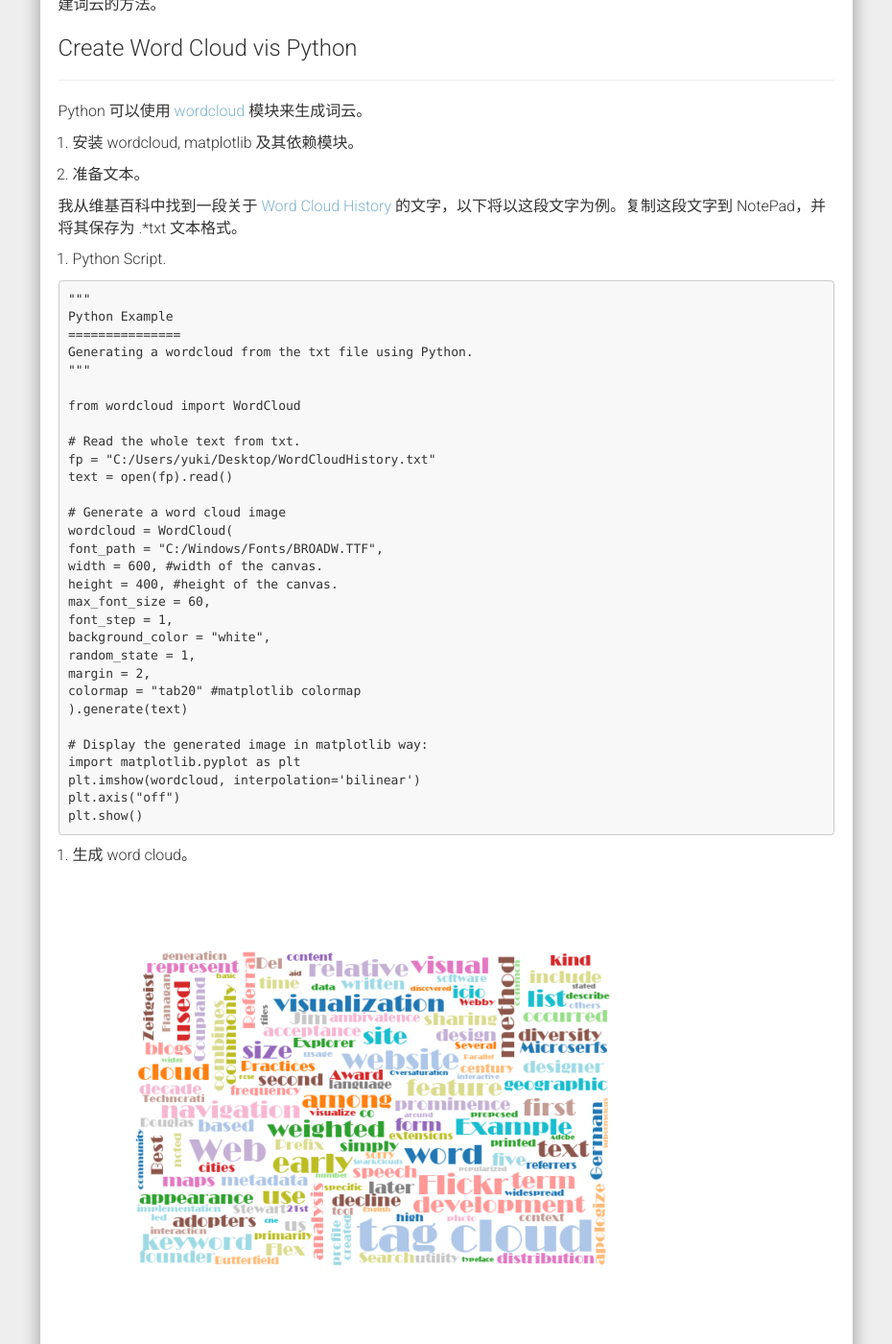
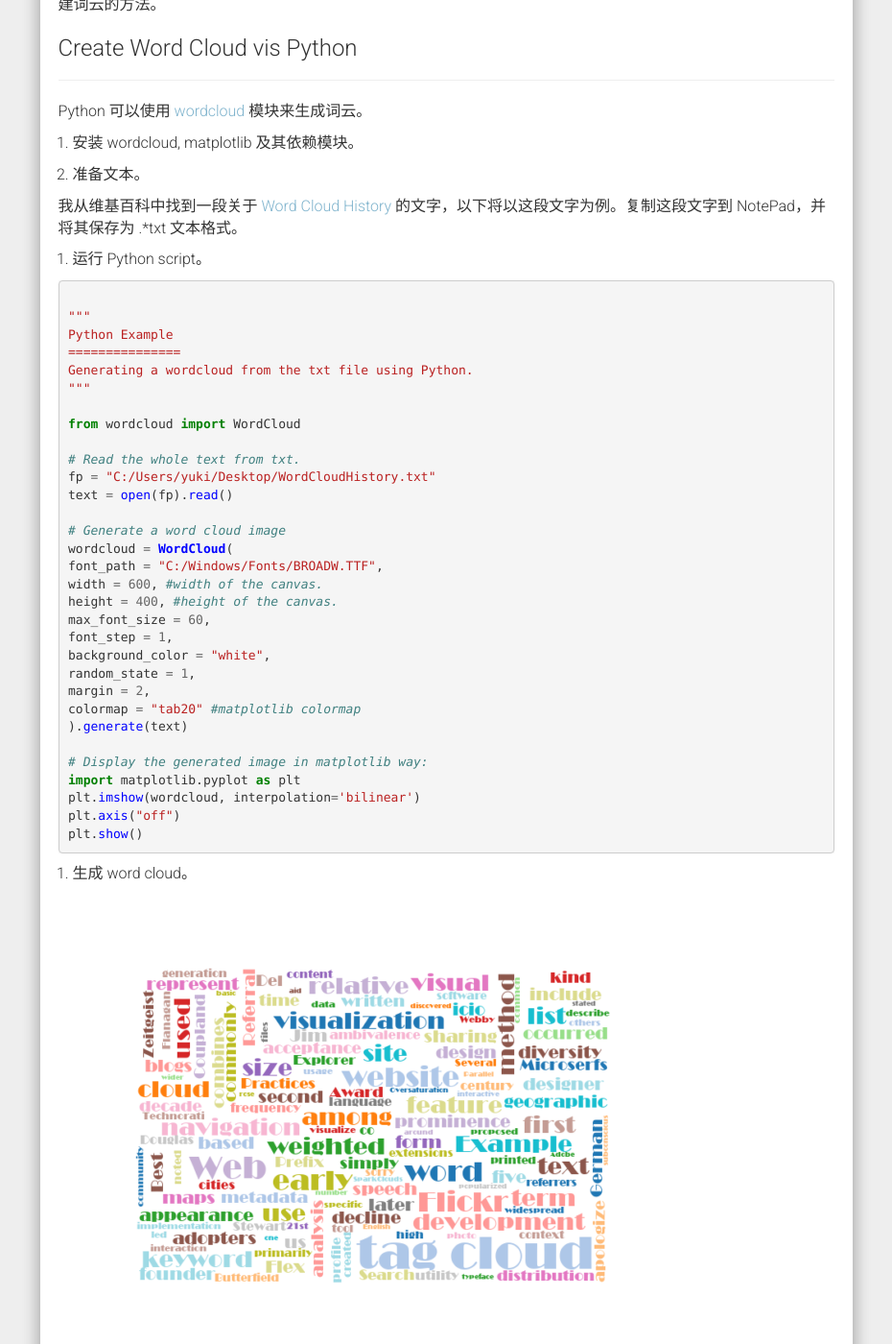
Before and after one commit to wuyuki/wuyuki.github.io, a Jekyll site: the page built from _posts/2019-03-01-word-cloud-1.md, in a window 1280 px wide and 1400 px high, scrolled down 841 px. Shown: the whole window at 96% size, without its empty margins (321-1251 px from the left). Built offline with Jekyll 4.4.1, drawn with Linux system fonts in a browser that asks for light colours; nearby versions of some CDN libraries; comment, search, counter and statistics services are not loaded.

Commit message:
//edit 2019-03-01-word-cloud-1

````diff
--- a/_posts/2019-03-01-word-cloud-1.md
+++ b/_posts/2019-03-01-word-cloud-1.md
@@ -11,7 +11,7 @@ keyword: data visualization, python
 
 词云 （Word Cloud）是对文本中出现频率较高的词语给予视觉化展示的图形。目前已有多种数据分析工具支持这种图形，如Matlab, SPSS, SAS, R 和 Python 等等，也有很多在线网页能生成 word cloud, 例如[wordclouds.com](https://www.wordclouds.com/)
 
-<img src="/static/projects/Word_Cloud.png" alt="Word Cloud Example" width="500" height="375" />
+<img src="/static/projects/Word_Cloud.png" alt="Word Cloud Example" text-align="center" width="500" height="375" />
 
 去年因为要设计新功能的缘故，曾经研究和借鉴过多种创建词云的方法。新功能已落地。现在就来总结一下各种创建词云的方法。
 
@@ -27,9 +27,9 @@ Python 可以使用 [wordcloud](https://amueller.github.io/word_cloud/index.html
 
 我从维基百科中找到一段关于 [Word Cloud History](https://en.wikipedia.org/wiki/Tag_cloud#History) 的文字，以下将以这段文字为例。复制这段文字到 NotePad，并将其保存为 .*txt 文本格式。
 
-3. Python Script.
+3. 运行 Python script。
 
-```
+{% highlight python %}
 """
 Python Example
 ===============
@@ -60,7 +60,7 @@ import matplotlib.pyplot as plt
 plt.imshow(wordcloud, interpolation='bilinear')
 plt.axis("off")
 plt.show()
-```
+{% endhighlight %}
 
 4. 生成 word cloud。
 
````
